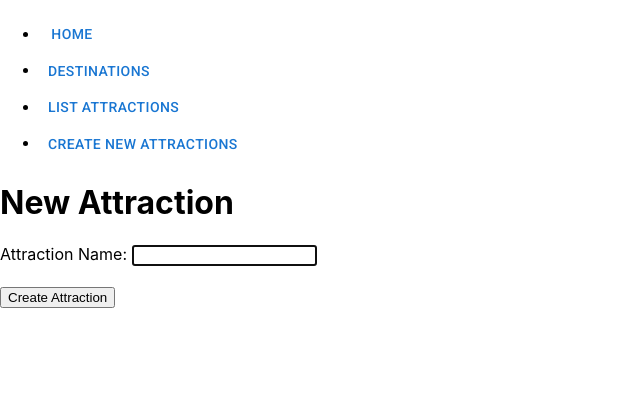
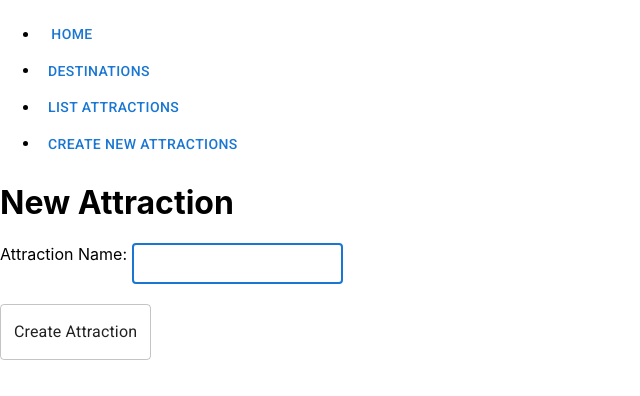
Before and after one commit to Andela24/phase-3-build-frontend, a React (Create React App) app in the folder frontend-api-project/: page /attraction/new in a window 1280 px wide. Shown: the top 396 px of the page, without its empty margins (0-640 px from the left). Built offline with nearby package versions, Linux system fonts and the light colour scheme.

Commit message:
styling buttons

```diff
--- a/frontend-api-project/src/components/AttractionCard.js
+++ b/frontend-api-project/src/components/AttractionCard.js
@@ -6,7 +6,7 @@ const AttractionCard = ( { attraction, deleteAttraction } ) => {
 
   return (
     <li>
-      <NavLink to={`/attractions/${attraction.id}`}> {attraction.name} - <Button onClick={ (e) => deleteAttraction(e, attraction.id) }> Delete </Button></NavLink>
+      <NavLink to={`/attractions/${attraction.id}`}> {attraction.name} - <Button variant="outlined" color="error" onClick={ (e) => deleteAttraction(e, attraction.id) }> Delete </Button></NavLink>
     </li>
   )
 }
--- a/frontend-api-project/src/components/DestinationCard.js
+++ b/frontend-api-project/src/components/DestinationCard.js
@@ -1,11 +1,14 @@
 import React from 'react'
 import { NavLink } from 'react-router-dom'
+import Button from '@mui/material/Button';
+
 
 const DestinationCard = ( { destination } ) => {
   return (
     <li>
-      <NavLink to={`/destinations/${destination.id}`}> {destination.name} </NavLink>
+      <NavLink to={`/destinations/${destination.id}`}><Button> {destination.name} </Button></NavLink>
     </li>
+
   )
 }
 
--- a/frontend-api-project/src/components/Home.js
+++ b/frontend-api-project/src/components/Home.js
@@ -4,6 +4,8 @@ const Home = () => {
   return (
     <div>
       <h1 style={{ textAlign: 'center' }}> Welcome to Travel Planner </h1>
+      {/* <img src="https://www.pexels.com/photo/paper-boat-near-globe-in-room-7412075/" alt="Welcome To Travel Planner"></img>
+      https://www.pexels.com/photo/person-holding-brown-cardboard-with-travel-text-7009489/ */}
     </div>
   )
 }
--- a/frontend-api-project/src/components/NewAttraction.js
+++ b/frontend-api-project/src/components/NewAttraction.js
@@ -1,5 +1,6 @@
 import React, { useState } from 'react'
 import  { useNavigate } from 'react-router-dom'
+import TextField from '@mui/material/TextField';
 
 const NewAttraction = () => {
     const [ name, setName ] = useState("");
@@ -36,10 +37,10 @@ const NewAttraction = () => {
       <form onSubmit={ handleSubmit }>
           <div>
               <label htmlFor='name'>Attraction Name: </label>
-              <input type="text" id='name' value={ name } onChange={ handleChange } autoFocus={ true }/>
+              <TextField id="outlined-size-small" variant="outlined" type="text" size="small" value={ name } onChange={ handleChange } autoFocus={ true }/>
           </div>
         <br />
-          <input type="submit" value="Create Attraction"/>
+          <TextField color="success" type="submit" value="Create Attraction"/>
       </form>
     </div>
   )
```
